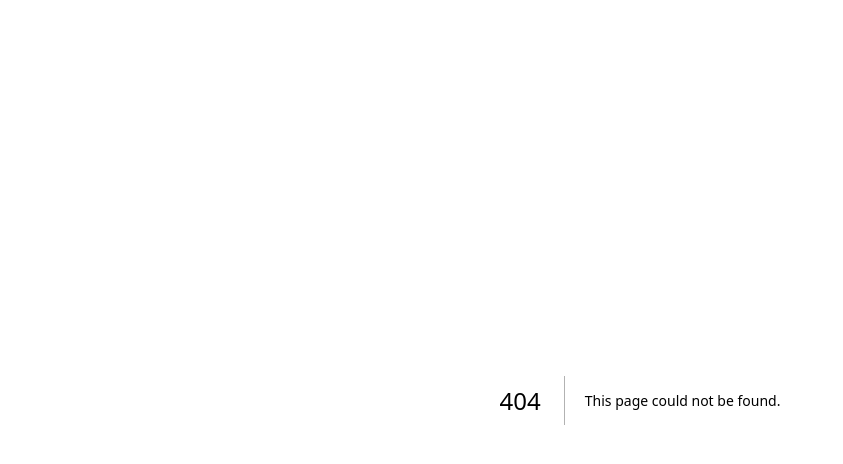
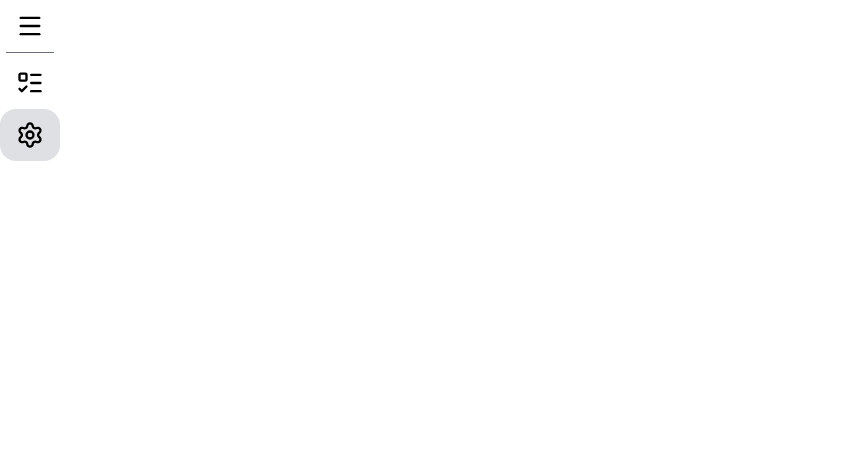
Before and after one commit to hamzafarooq6236/todo-app, a Next.js app: page /Settings in a window 1280 px wide. Before the commit this address had no page. Shown: the top 464 px of the page, without its empty margins (0-843 px from the left). Built offline with nearby package versions, Linux system fonts and the light colour scheme.

Commit message:
add links

```diff
--- /dev/null
+++ b/app/Settings/page.tsx
@@ -0,0 +1,10 @@
+import Sidebar from "../components/sidebar";
+
+export default function About(){
+    return(
+        <>
+            <Sidebar/>
+            <h1 className="text-black">Settings</h1>
+        </>
+    )
+}
--- a/app/components/sidebar.tsx
+++ b/app/components/sidebar.tsx
@@ -1,7 +1,12 @@
 "use client";
+import { usePathname } from "next/navigation";
+import Link from "next/link";
 import { useState } from "react";
 
 export default function Sidebar() {
+
+  const pathName = usePathname();
+  console.log(pathName);
 
   const [isSidebarOpen, setIsSidebarOpen] = useState(false);
   function toggleSideBar() {
@@ -12,7 +17,7 @@ export default function Sidebar() {
       className={`
           bg-white dark:bg-[#1E2939]
           h-screen
-          fixed z-1000
+          fixed z-50
           flex flex-col
           transition-all duration-300
           overflow-hidden
@@ -53,7 +58,8 @@ export default function Sidebar() {
       />
 
       {/* My Tasks */}
-      <div className="flex items-center">
+      <Link href="/">
+        <div className={`flex mt-1 items-center ${pathName === "/" ? "bg-[#dee0e3] rounded-2xl" : ""}`}>
           <img
             src="/list-todo.svg"
             alt="Tasks"
@@ -64,9 +70,11 @@ export default function Sidebar() {
             <h1 className="text-black dark:text-white font-bold">My Tasks</h1>
           )}
         </div>
+      </Link>
 
       {/* Settings */}
-      <div className="flex items-center">
+      <Link href="/Settings">
+        <div className={`flex items-center ${pathName === "/Settings" ? "bg-[#dee0e3] rounded-2xl" : ""}`}>
           <img
             src="/settings.svg"
             alt="Settings"
@@ -77,6 +85,7 @@ export default function Sidebar() {
             <h1 className="text-black dark:text-white font-bold">Settings</h1>
           )}
         </div>
+      </Link>
     </aside>
   );
 }
--- a/app/layout.tsx
+++ b/app/layout.tsx
@@ -2,6 +2,7 @@ import type { Metadata } from "next";
 import { Geist, Geist_Mono } from "next/font/google";
 import { ThemeProvider } from "next-themes";
 import "./globals.css";
+import type { Viewport } from 'next'
 
 const geistSans = Geist({
   variable: "--font-geist-sans",
@@ -18,6 +19,11 @@ export const metadata: Metadata = {
   description: "Generated by create next app",
 };
 
+export const viewport: Viewport = {
+  width: 'device-width',
+  initialScale: 1,
+}
+
 export default function RootLayout({
   children,
 }: Readonly<{
```
Lines whose indentation alone changed are shown as unchanged.
